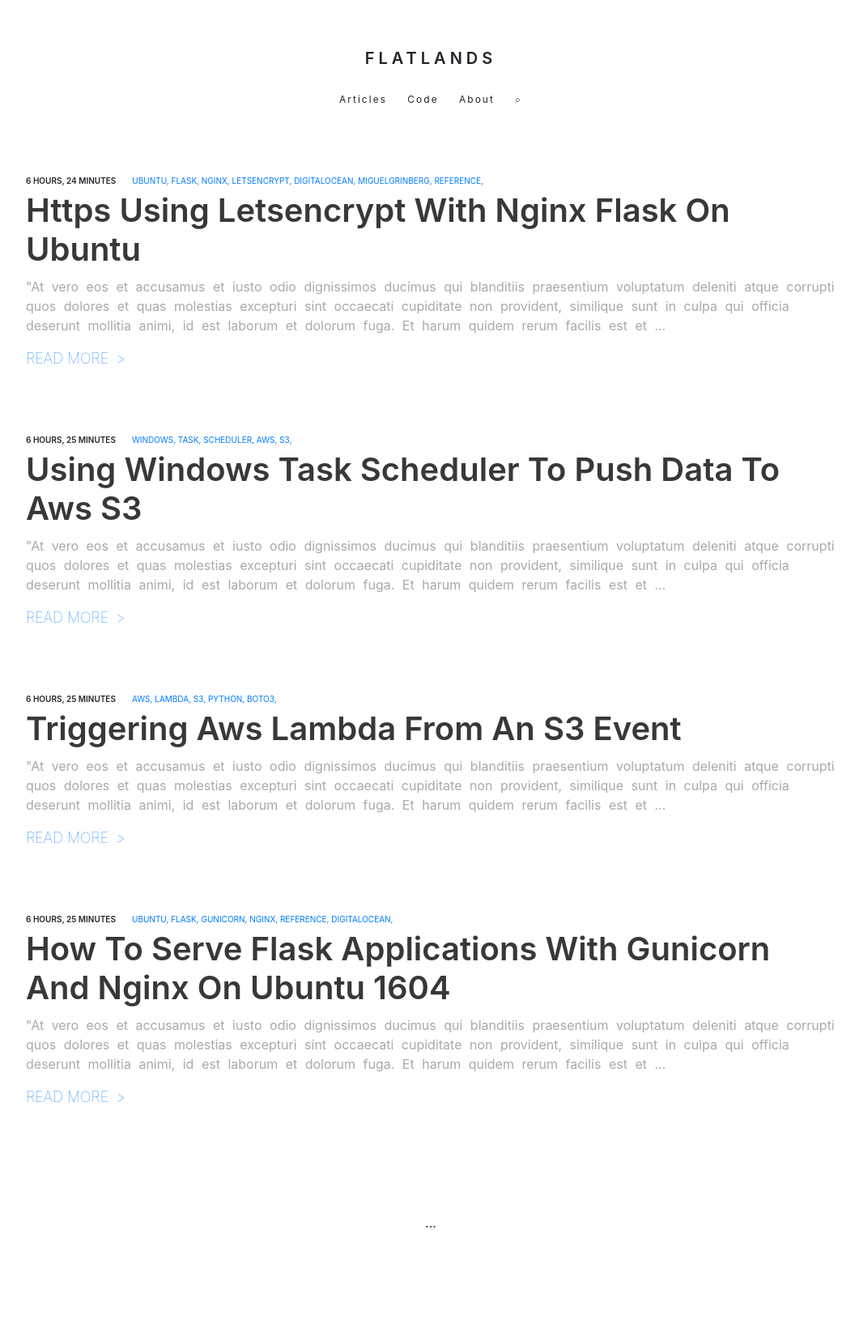
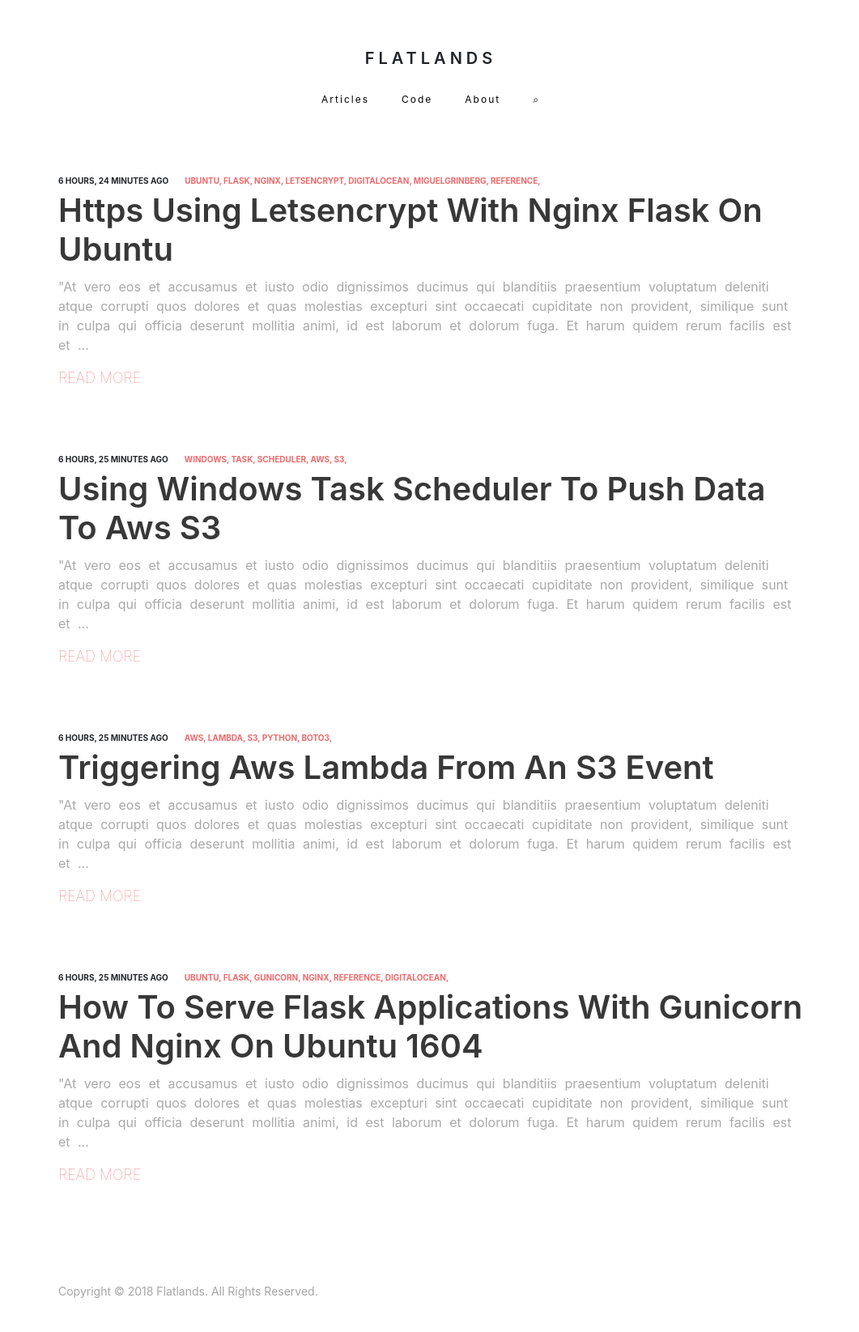
Before and after one commit to najar1412/flatlands, a Django app: page /blog/ in a window 1280 px wide. Shown: the whole page at 81% size, without its empty margins (108-1169 px from the left). Before the commit the page ends 1516 px from the top, so only its background shows below. Run offline with Django 3.2, Linux system fonts and the light colour scheme; data comes from the database, SQL or seed files in the repository; some libraries are stand-ins or nearby versions.

Commit message:
fleshing out design

```diff
--- a/flatlands/blog/static/blog/main.css
+++ b/flatlands/blog/static/blog/main.css
@@ -17,9 +17,31 @@ body {
     word-spacing: 20px;
     padding-bottom: 60px;
 }
+
+#nav a:link {
+    padding-right: 20px;
+    padding-left: 20px;
+    letter-spacing: 2px;
+    color: black;
+}
+#nav a:visited {
+    letter-spacing: 2px;
+    color: black;
+}
+#nav a:hover {
+    letter-spacing: 2px;
+    color: #F1696B;
+    text-decoration: none;
+}
+#nav a:active {
+    letter-spacing: 2px;
+    color: black;
+}
+
 .blogpostheader {
     display: flex;
     flex-direction: row;
+    font-weight: bold;
 }
 
 .bloglistpost {
@@ -28,11 +50,12 @@ body {
     max-width: 1000px;
     margin: auto auto;
     padding-bottom: 80px;
+    padding-left:40px;
+    padding-right:40px;
 }
 .bloglistpostdate {
-    font-size: 10px;
+    font-size:10px;
     padding-right: 20px;
-    font-weight: 600;
 }
 .bloglistpostname {
     font-size: 40px;
@@ -55,7 +78,22 @@ body {
 }
 
 #footer {
-    padding-top:50px;
+    padding:40px;
+    font-size: 14px;
+    margin: auto auto;
     display: flex;
-    justify-content: center;
+    max-width: 1000px;
+    color:#a5a5a5;
 }
+a:link {
+    color: #F1696B;
+}
+a:visited {
+    color: #F1696B;
+}
+a:hover {
+    color: #F1696B;
+}
+a:active {
+    color: #F1696B;
+}
--- a/flatlands/blog/templates/blog/base.html
+++ b/flatlands/blog/templates/blog/base.html
@@ -18,7 +18,7 @@
     FLATLANDS
 </div>
     <div id='nav'>
-            Articles Code About &#8981;
+            <a href="/blog/">Articles</a> <a href="/blog/code/">Code</a> <a href="/blog/about/">About</a> <a href="">&#8981;</a>
             </div>
 
             <br>
--- a/flatlands/blog/templates/blog/footer.html
+++ b/flatlands/blog/templates/blog/footer.html
@@ -1,3 +1,3 @@
 <div id="footer">
-...
+Copyright © 2018 Flatlands. All Rights Reserved.
 </div>
--- a/flatlands/blog/templates/blog/index.html
+++ b/flatlands/blog/templates/blog/index.html
@@ -11,7 +11,7 @@
 
                 <div class="blogpostheader">
                 <div class="bloglistpostdate">
-                    {{post.pub_date|timesince|upper}}
+                    {{post.pub_date|timesince|upper}} AGO
                 </div>
                 <div class="bloglistposttags">
                         {% for tag in post.tag_list %}
@@ -31,7 +31,7 @@
 
 
                         <div class="blogpostreadmore">
-                                <a href="/blog/{{ post.id }}/">READ MORE&ensp;></a>
+                                <a href="/blog/{{ post.id }}/">READ MORE</a>
                         </div>
             </div>
 
--- a/flatlands/blog/urls.py
+++ b/flatlands/blog/urls.py
@@ -6,4 +6,7 @@ from . import views
 urlpatterns = [
     path('', views.index, name='index'),
     path('<int:post_id>/', views.blog_post, name='blog_post'),
+    path('code/', views.code, name='code'),
+    path('about/', views.about, name='about'),
+    path('search/', views.search, name='search'),
 ]
--- a/flatlands/blog/views.py
+++ b/flatlands/blog/views.py
@@ -7,7 +7,6 @@ def index(request):
     blog_posts = BlogPost.objects.order_by('-pub_date')
     context = {'blog_posts': blog_posts}
 
-
     return render(request, 'blog/index.html', context)
 
 
@@ -15,3 +14,15 @@ def blog_post(request, post_id):
     post = get_object_or_404(BlogPost, pk=post_id)
 
     return render(request, 'blog/post.html', {'post': post})
+
+
+def code(request):
+    return render(request, 'blog/code.html')
+
+
+def about(request):
+    return render(request, 'blog/about.html')
+
+
+def search(request):
+    return render(request, 'blog/search.html')
```
Also changed, not shown: flatlands/blog/templates/blog/about.html (added, +7 -0 lines), flatlands/blog/templates/blog/code.html (added, +7 -0 lines), flatlands/blog/templates/blog/search.html (added, +7 -0 lines).
